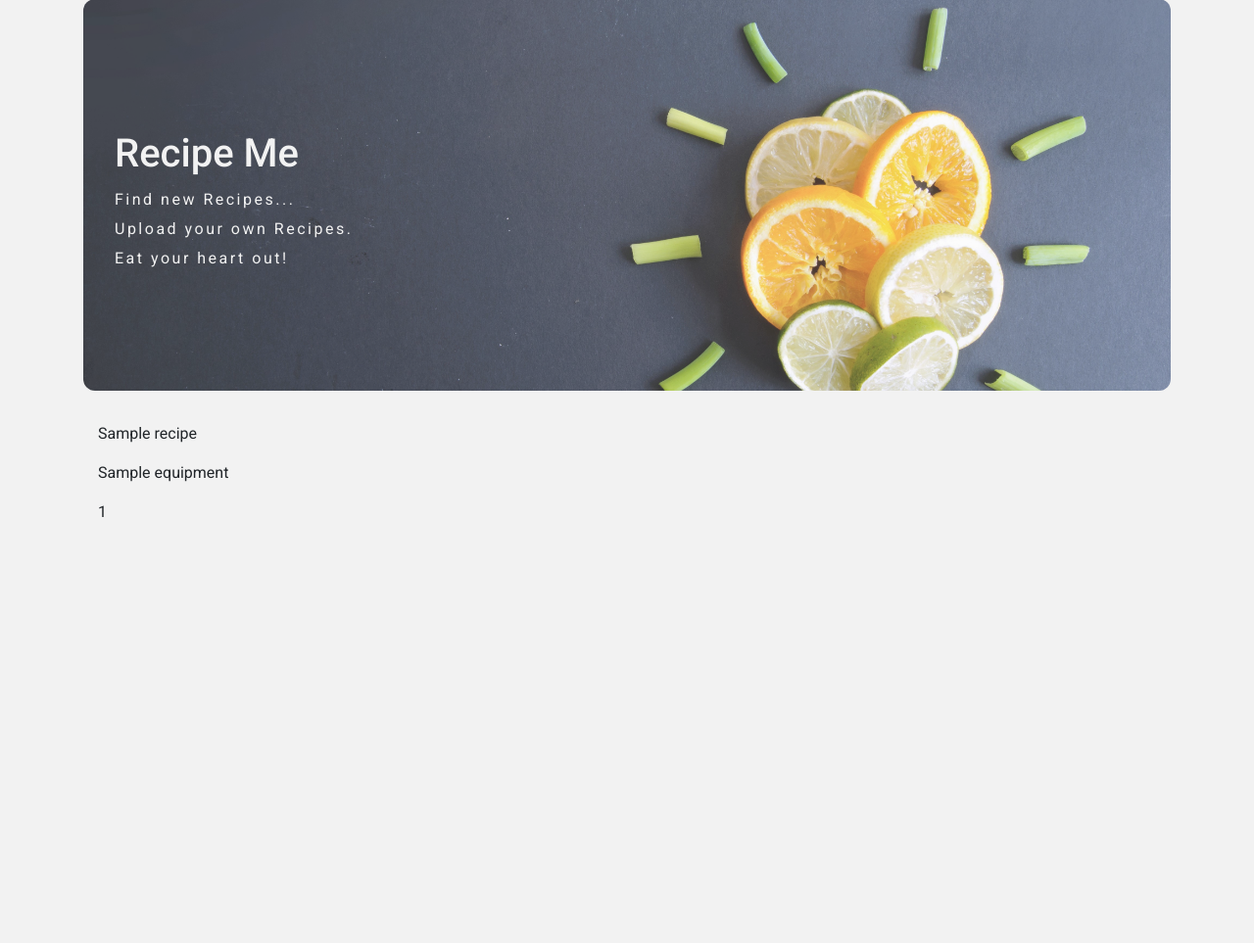
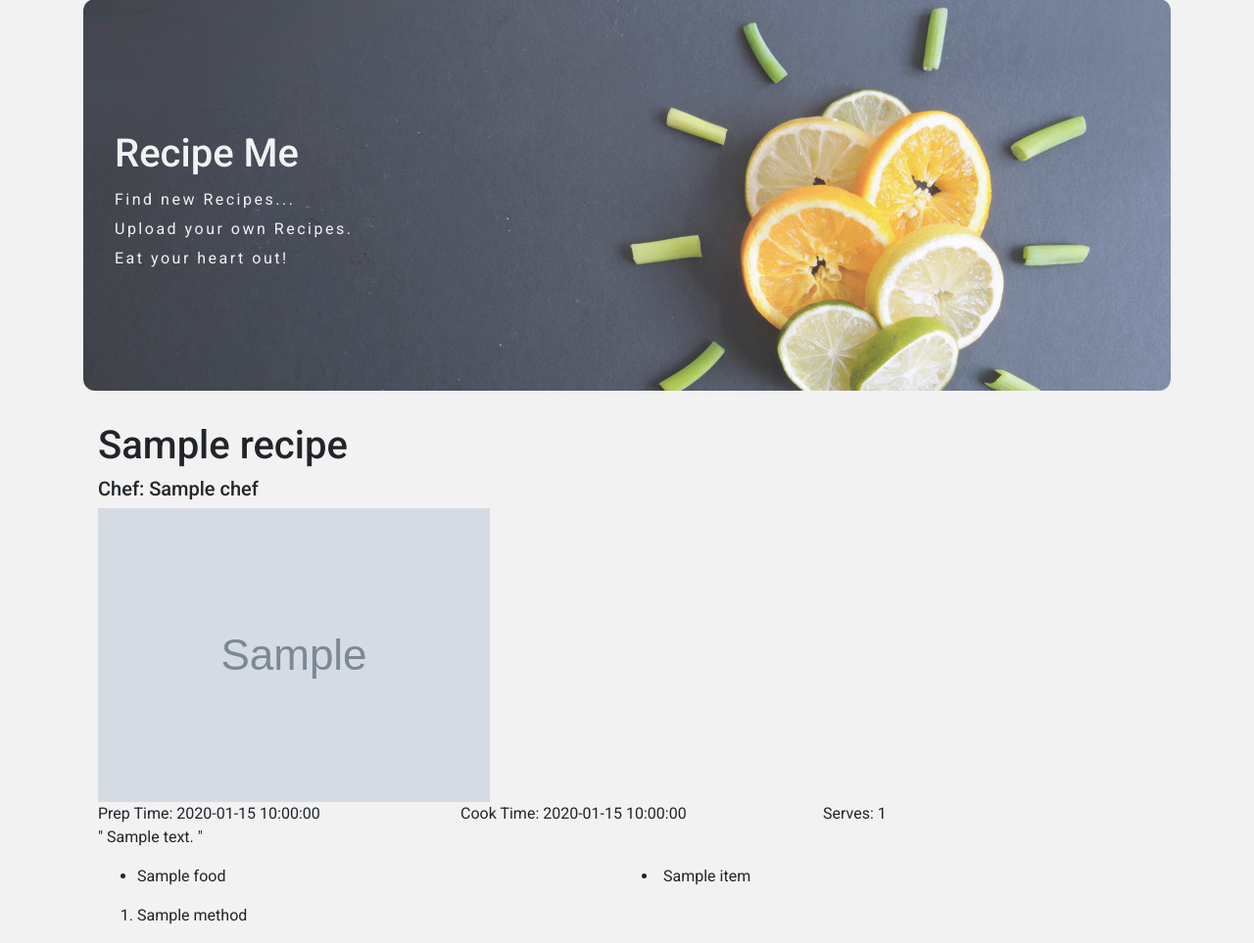
Before and after one commit to alexmortali/recipe_me, a Flask app: template templates/view_recipe.html in a window 1280 px wide. Shown: the part 91-1054 px from the top of the page at 98% size. Before the commit the page ends 619 px from the top, so only its background shows below. Run offline with Flask 2, Linux system fonts and the light colour scheme; the template is opened without the code that fills it: most values are stand-ins (such as "Sample title", 1, 10 or a date in 2020); grey boxes marked "Sample" are stand-in pictures; some libraries are stand-ins or nearby versions.

Commit message:
Developed basic layout for viewing a recipe

```diff
--- a/templates/view_recipe.html
+++ b/templates/view_recipe.html
@@ -1,7 +1,63 @@
 {% extends 'base.html' %} {% block content %}
 <div class="container">
-    <p> {{ recipe.recipe_name }}</p>
-    <p> {{ recipe.equipment }}</p>
-    <p> {{ recipe.serves_num }}</p>
+    <div class="row">
+        <div class="col-10">
+            <h1>{{ recipe.recipe_name }}</h1>
+            <h5>Chef: {{ recipe.chef }}</h5>
+        </div>
+    </div>
+
+    <div class="row">
+        <div class="col-6">
+            <img src="{{ recipe.picture }}">
+        </div>
+    </div>
+
+    <div class="row">
+            <div class="col-4">Prep Time: {{ recipe.prep_time }}</div>
+            <div class="col-4">Cook Time: {{ recipe.cook_time }}</div>
+            <div class="col-4">Serves: {{ recipe.serves_num }}</div>
+    </div>
+
+    <div class="row">
+        <div class="col-12">
+            <p>" {{ recipe.description }} "</p>
+        </div>
+    </div>
+
+    <div class="row">
+            <div class="col-6">
+                <ul>
+                    {% for food in recipe.ingredients %}
+                    <li>{{ food }}</li>
+                    {% endfor %}
+                </ul>
+            </div>
+            <div class="col-6">
+                {% for item in recipe.equipment %}
+                    <li>{{ item }}</li>
+                    {% endfor %}
+            </div>
+    </div>
+
+    <div class="row">
+        <div class="col-12">
+            {% for tool in ad_equipment %}
+                {% if tool in recipe.equipment %}
+                    <p>Print this Ad</p>
+                {% endif %}
+            {% endfor %}
+        </div>
+    </div>
+
+    <div class="row">
+        <div class="col-12">
+            <ol>
+                {% for method in recipe.method %}
+                    <li>{{ method }}</li>
+                {% endfor %}
+            </ol>
+        </div>
+    </div>
 </div>
 {% endblock %}
```
